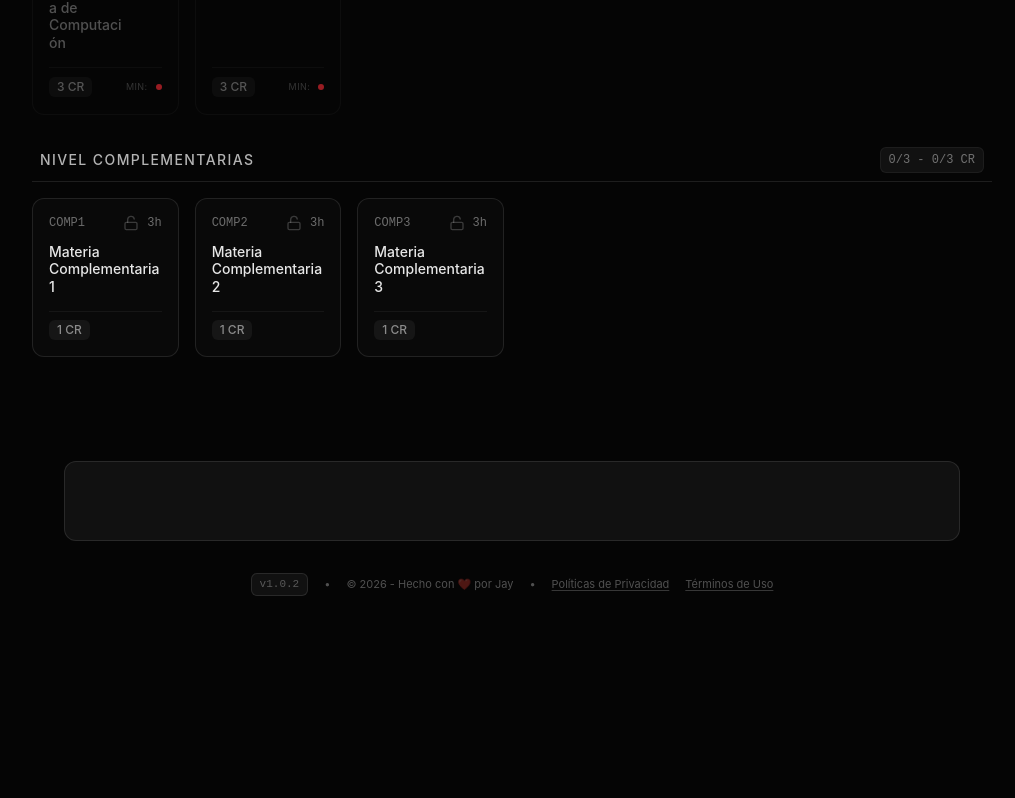
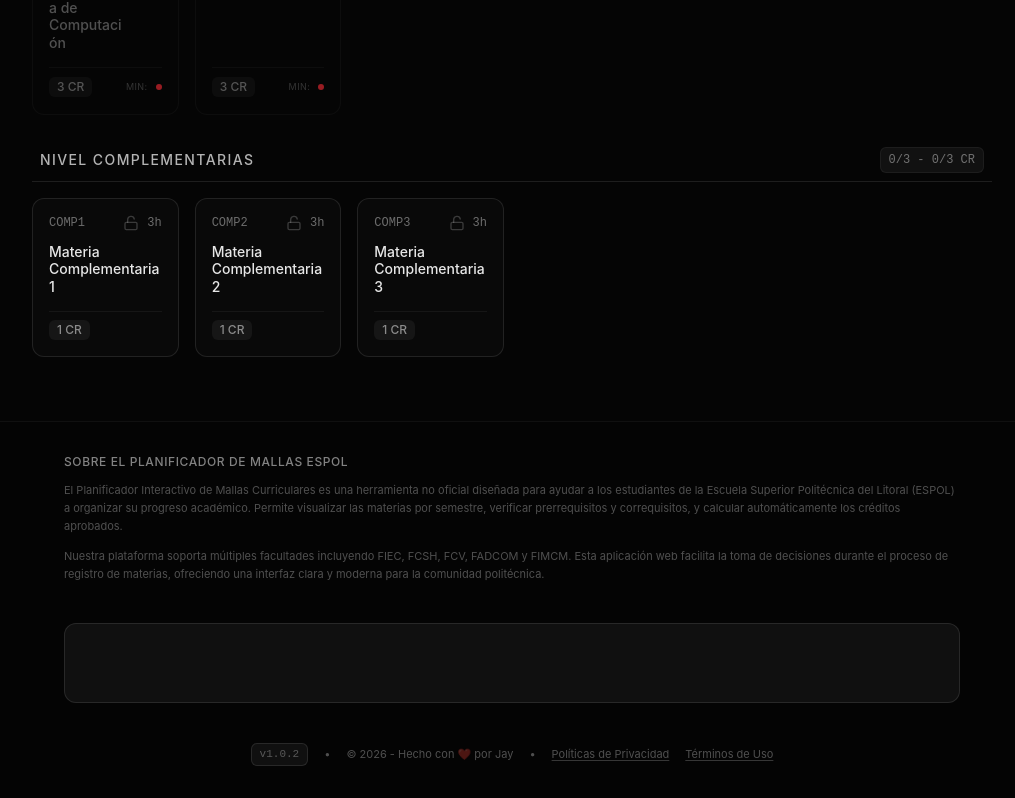
Before and after one commit to jayjanick/Malla-Interactiva-ESPOL, a React (Vite) app: page / in a window 1280 px wide. Shown: the part 2343-3141 px from the top of the page, without its empty margins (256-1271 px from the left). Before the commit the page ends 2963 px from the top, so only its background shows below. Built offline with nearby package versions, Linux system fonts and the light colour scheme.

Commit message:
AdSense error fixed

```diff
--- a/index.html
+++ b/index.html
@@ -31,7 +31,19 @@
     <script async src="https://pagead2.googlesyndication.com/pagead/js/adsbygoogle.js?client=ca-pub-8362294904396944" crossorigin="anonymous"></script>
   </head>
   <body>
-    <div id="root"></div>
+    <div id="root">
+      <!-- SEO Fallback Content for AdSense Crawlers -->
+      <div style="display: none;">
+        <h1>Planificador de Malla Curricular ESPOL</h1>
+        <p>Bienvenido al Planificador Interactivo de Mallas Curriculares para estudiantes de la Escuela Superior Politécnica del Litoral (ESPOL). Esta herramienta está diseñada para ayudarte a organizar tu progreso académico de manera eficiente y visual.</p>
+        <h2>¿Qué puedes hacer con esta herramienta?</h2>
+        <p>Nuestra aplicación te permite explorar el plan de estudios completo de tu carrera. Puedes visualizar todas las materias organizadas por semestres, revisar los prerrequisitos necesarios para cada asignatura y calcular automáticamente la cantidad de créditos que has aprobado hasta el momento.</p>
+        <p>Además, ofrecemos un sistema de simulación donde puedes proyectar qué materias tomarás en los próximos términos académicos, asegurándote de cumplir con todas las reglas de correquisitos y créditos mínimos exigidos por la universidad.</p>
+        <h2>Carreras Disponibles</h2>
+        <p>Actualmente soportamos múltiples facultades de la ESPOL, incluyendo FIEC (Facultad de Ingeniería en Electricidad y Computación), FCSH (Facultad de Ciencias Sociales y Humanísticas), FCV (Facultad de Ciencias de la Vida), FADCOM (Facultad de Arte, Diseño y Comunicación Audiovisual) y FIMCM (Facultad de Ingeniería Marítima y Ciencias del Mar). Constantemente estamos actualizando nuestra base de datos para incluir más programas de estudio.</p>
+        <p>Esta es una herramienta no oficial, creada por y para estudiantes, con el objetivo de facilitar la vida universitaria y la toma de decisiones al momento de registrar materias.</p>
+      </div>
+    </div>
     <script type="module" src="/src/main.tsx"></script>
   </body>
 </html>
--- a/src/App.tsx
+++ b/src/App.tsx
@@ -83,9 +83,20 @@ export default function App() {
           </AnimatePresence>
         </main>
 
-        <footer className="w-full text-center py-6 text-[11px] text-white/30 relative z-10 mt-auto flex flex-col items-center justify-center">
+        <footer className="w-full text-center py-8 px-4 text-[11px] text-white/30 relative z-10 mt-auto flex flex-col items-center justify-center border-t border-white/5 bg-black/20">
+          <div className="max-w-4xl mx-auto mb-6 text-left space-y-3 hidden md:block">
+            <h3 className="text-white/50 font-medium text-xs uppercase tracking-wider">Sobre el Planificador de Mallas ESPOL</h3>
+            <p className="leading-relaxed">
+              El Planificador Interactivo de Mallas Curriculares es una herramienta no oficial diseñada para ayudar a los estudiantes de la Escuela Superior Politécnica del Litoral (ESPOL) a organizar su progreso académico. Permite visualizar las materias por semestre, verificar prerrequisitos y correquisitos, y calcular automáticamente los créditos aprobados.
+            </p>
+            <p className="leading-relaxed">
+              Nuestra plataforma soporta múltiples facultades incluyendo FIEC, FCSH, FCV, FADCOM y FIMCM. Esta aplicación web facilita la toma de decisiones durante el proceso de registro de materias, ofreciendo una interfaz clara y moderna para la comunidad politécnica.
+            </p>
+          </div>
+
           <AdSenseFooter />
-          <div className="mt-4 flex flex-col sm:flex-row items-center gap-2 sm:gap-4">
+
+          <div className="mt-6 flex flex-col sm:flex-row items-center justify-center gap-2 sm:gap-4 w-full">
             <span className="hidden xl:inline-block font-mono bg-white/5 px-2 py-0.5 rounded-md border border-white/10">v1.0.2</span>
             <span className="hidden xl:inline">•</span>
             <span>© {new Date().getFullYear()} - Hecho con ❤️ por <a href="https://github.com/jayjanick" target="_blank" rel="noopener noreferrer" className="hover:text-white/50 transition-colors">Jay</a></span>
```
